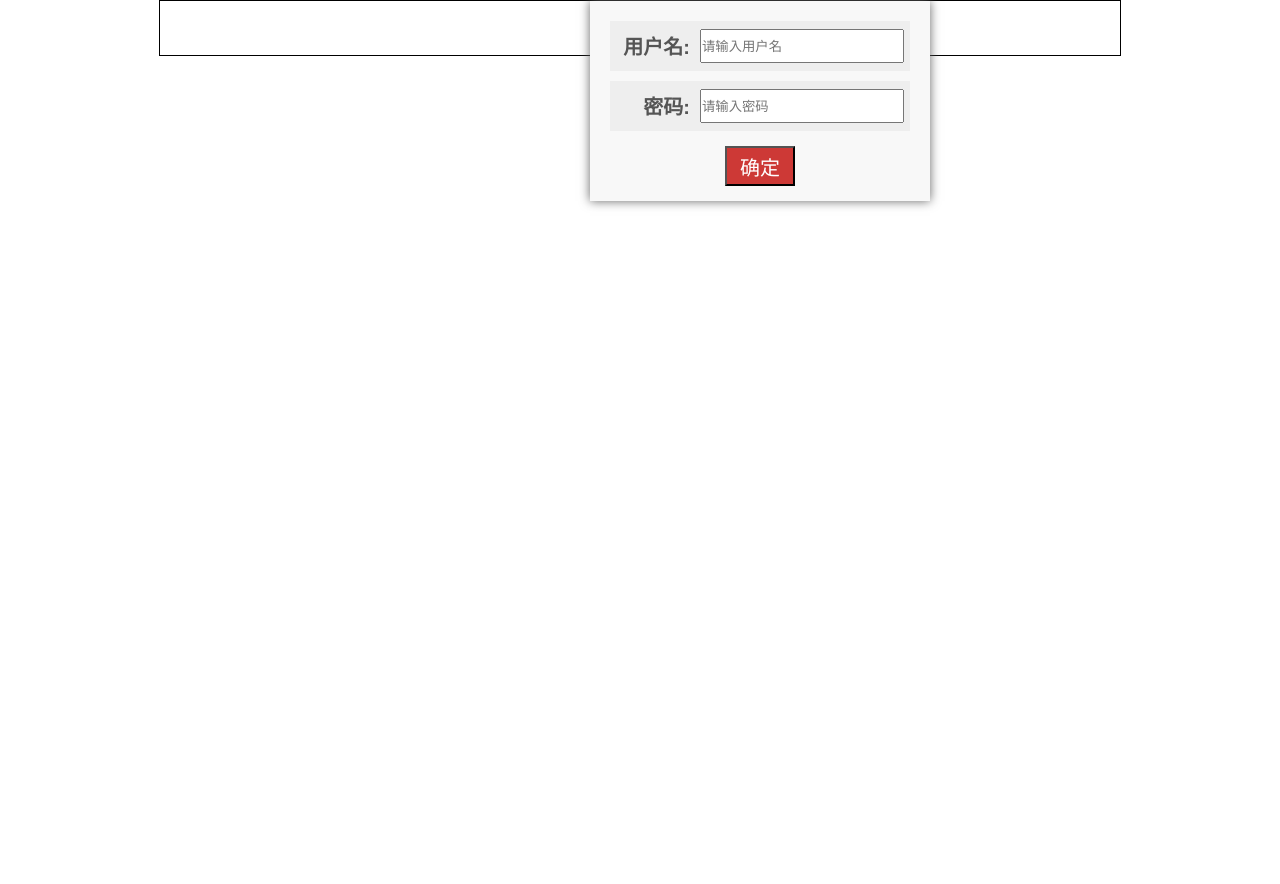
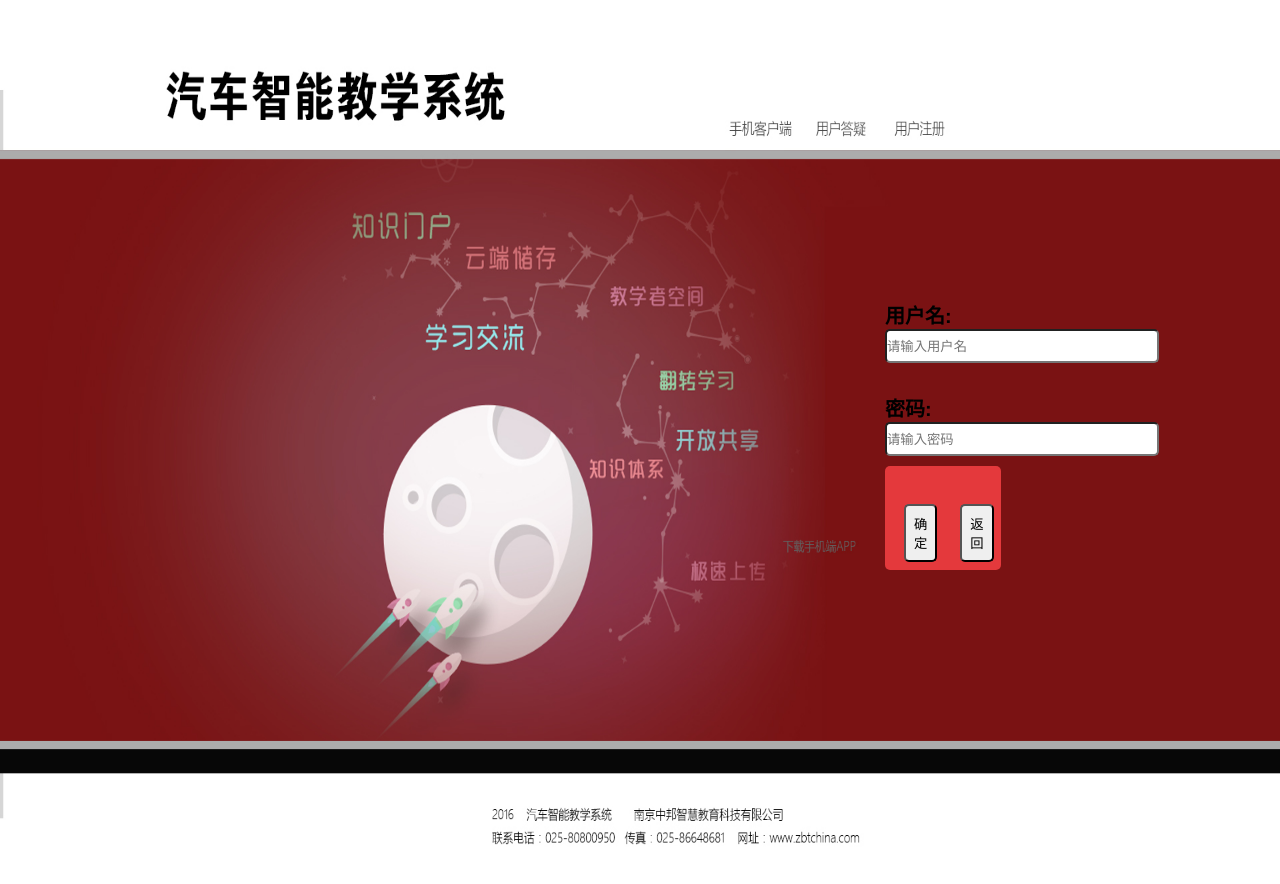
Before and after one commit to ZBZHT/zbedu-webapp, a Vue app: page /#/loginPage in a window 1280 px wide. Shown: the top 884 px of the page. Before the commit the page ends 800 px from the top, so only its background shows below. Built offline with nearby package versions, Linux system fonts and the light colour scheme.

Commit message:
修改单独登录页面样式，登录成功前以及之后刷新页面

```diff
--- a/src/views/loginPage.vue
+++ b/src/views/loginPage.vue
@@ -1,18 +1,19 @@
 <template>
     <div class="user">
-            <a class="login">
-                <div class="login-box" v-show="true">
-                    <div class="user-box">
+                <div class="login" v-show="true">
+                    <div class="userBox">
                         <p>用户名:</p>
                         <input type="text" placeholder="请输入用户名" v-model="username">
                     </div>
-                    <div class="password-box">
+                    <div class="passwordBox">
                         <p>密码:</p>
                         <input type="password" placeholder="请输入密码" v-model="password">
                     </div>
-                    <button @click="login">确定</button>
+                    <div class="btn">
+                        <button class="btnOk" @click="login">确定</button>
+                        <button class="btnCancel" @click="cancel">返回</button>
+                    </div>
                 </div>
-            </a>
     </div>
 </template>
 
@@ -48,10 +49,19 @@ import {setCookie,getCookie,delCookie} from '../assets/js/cookie.js'
                           setTimeout(function(){
                               this.nickName = document.userName;
                               this.$emit("receive",this.nickName);
-                          }.bind(this),1000)
+                              this.$router.go(0);
+                              this.$router.push('/index');
+                              this.$router.go(0);
+                          }.bind(this),0.1)
                       }
                   })
               };
+            },
+            cancel(){
+                setTimeout(function(){
+                              this.$router.push('/index');
+                              this.$router.go(0);
+                          }.bind(this),0.1)
             }
         }
     }
@@ -60,72 +70,54 @@ import {setCookie,getCookie,delCookie} from '../assets/js/cookie.js'
 <style>
 .user{
     min-width:960px;
-    width:960px;
     margin:0 auto;
-    border:1px solid #000;
-
+    min-height:700px;
+    height:900px;
+    background:url("../../src/assets/loginPage.jpg") no-repeat;
+    background-size:100% 100%;
+    position:relative;
 }
-.user span{
+.login{
+    width:278px;
+    height:200px;
     position:absolute;
-    top:0;
-    right:100px;
+    top:300px;
+    right:117px;
+    text-align:left;
 }
-.user a{
+.passwordBox{
+    margin-top:30px;
+}
+p{
     font-size:20px;
-    color:inherit;
-    display: inline-block;
-    height: 50px;
-    width: 100px;
+    font-weight:bolder;
+    color:#000;
 }
-.user a:hover .login-box{
-    display: block;
+input{
+    width:270px;
+    height:30px;
+    border-radius:5px;
 }
-.user a:hover{
-    color:#f00;
+.btn{
+    display:flex;
 }
-.user p{
-    margin-top:6px;
+.btn :active{
+    background:transparents;
 }
-.login-box{
-    width: 320px;
-    height: 180px;
-    margin:0 auto;
-    position: absolute;
-    background: #F8F8F8;
-    padding: 10px;
-    box-shadow: 0px 0px 10px #666;
+.btnOk{
+    width:80px;
+    margin-top:30px;
+    margin-left:11%;
+    padding:8px;
+    border-radius:5px;
+    cursor:pointer;
 }
-.login-box div{
-    height: 50px;
-    margin: 10px 10px;
-    background: #eee;
-    position: relative;
-  }
-.login-box div p{
-    position: absolute;
-    left: 10px;
-    width: 70px;
-    height: 40px;
-    line-height: 40px;
-    font-size: 20px;
-    font-weight: bold;
-    text-align: right;
-    color: #555;
-  }
-.login-box div input{
-    position: absolute;
-    left: 90px;
-    top: 8px;
-    height: 30px;
-    width: 200px;
-  }
-.login-box button{
-    width: 70px;
-    height: 40px;
-    margin-top: 5px;
-    background: #CD3936;
-    outline: none;
-    color: white;
-    font-size: 20px;
-  }
+.btnCancel{
+    width:80px;
+    margin-top:30px;
+    margin-left:23%;
+    padding:8px;
+    border-radius:5px;
+    cursor:pointer;
+}
 </style>
```
